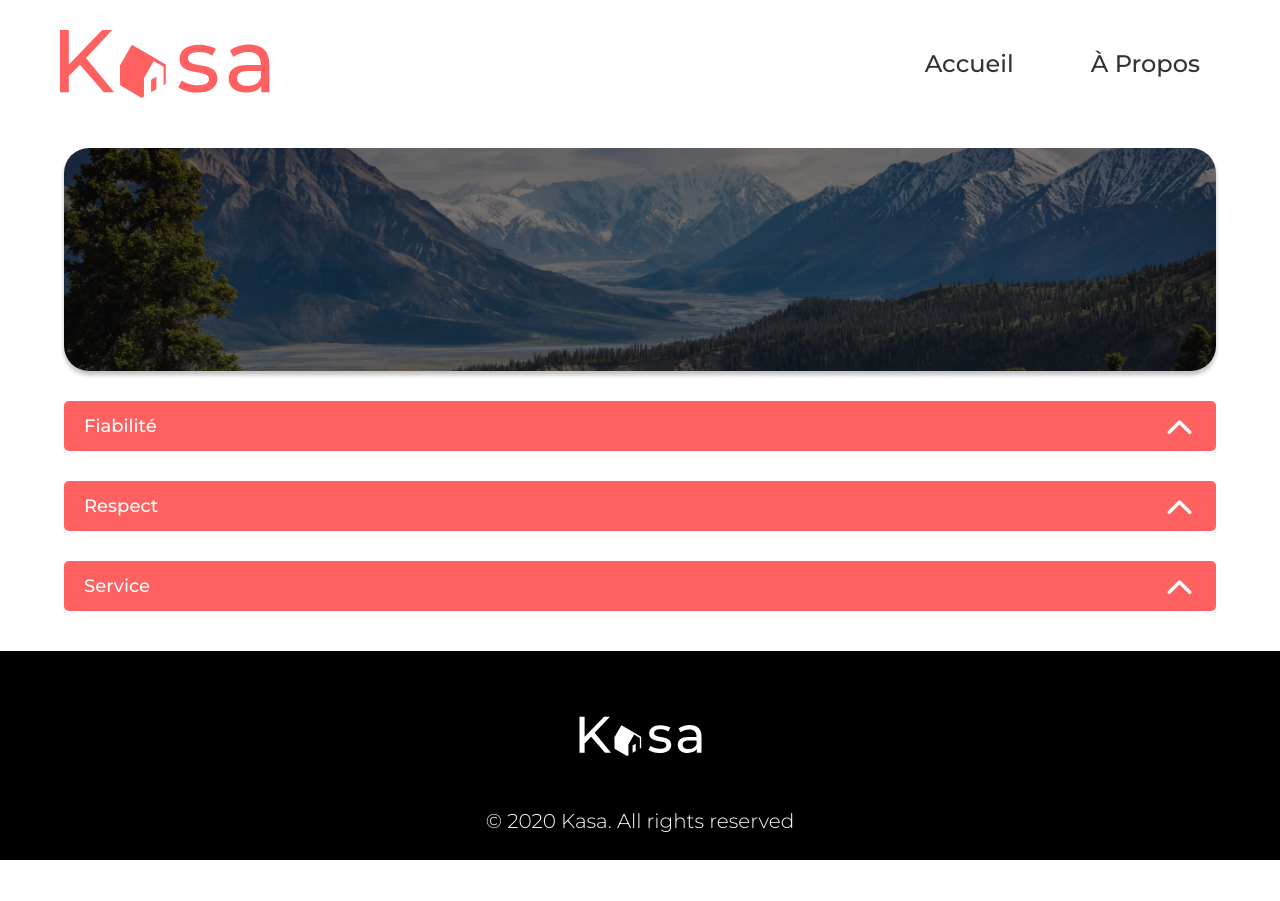
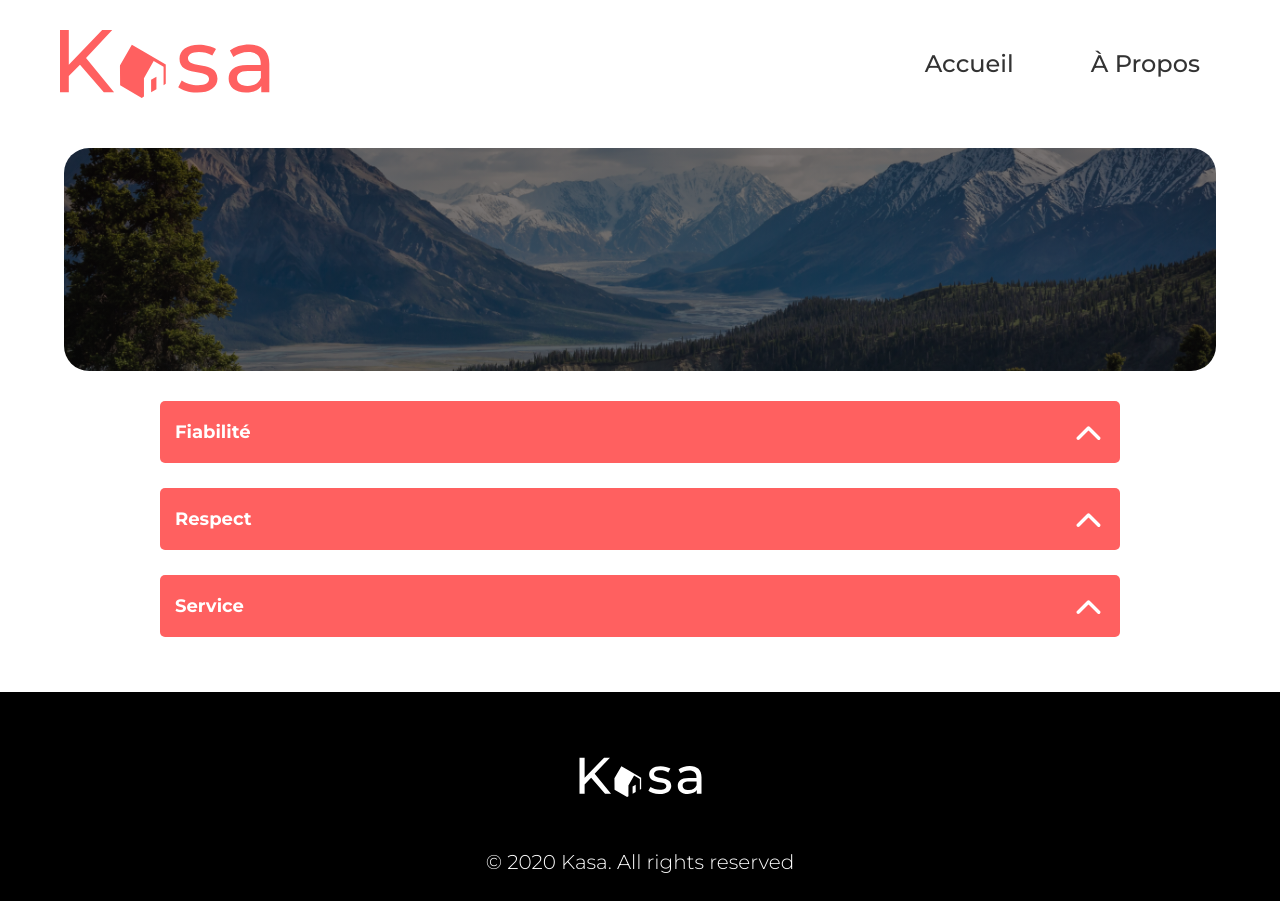
Before and after one commit to enzolp28/Kasa, a React (Vite) app: page / in a window 1280 px wide. Before the commit the page ends 860 px from the top, so only its background shows below. Built offline with nearby package versions, Linux system fonts and the light colour scheme.

Commit message:
menu deroulant page a propos

```diff
--- a/src/composants/menu.jsx
+++ b/src/composants/menu.jsx
@@ -1,14 +1,32 @@
 import Arrow from '@/assets/arrow.svg'
 import '../styles/menu.scss'
+import { useState } from 'react'
 
 
 export default function Menu({ titre }) {
+
+    const [open, setOpen] = useState(false)
+
     return (
         <div className="menu-container">
-            <div className="menu">
+            <div className="menu" onClick={() => setOpen(!open)}>
                 <h3 className='menu__title'>{titre}</h3>
-                <img className='menu__arrow' src={Arrow} alt="flèche menu" />
+                <img className={`menu__arrow${open ? '-clicked' : ''}`} src={Arrow} alt="flèche menu" />
             </div>
+            <div className={`menu-liste ${open ? 'open' : ''}`} >
+                <ul>
+                    <li>
+                        <a href="#">Chambre 1</a>
+                    </li>
+                    <li>
+                        <a href="#">Chambre 1</a>
+                    </li>
+                    <li>
+                        <a href="#">Chambre 1</a>
+                    </li>
+                </ul>
+            </div>
+
         </div>
     )
 }
--- a/src/index.scss
+++ b/src/index.scss
@@ -4,3 +4,11 @@
     margin: 0;
     padding: 0;
 }
+
+body {
+    font-family: 'Montserrat', sans-serif;
+}
+
+a {
+    text-decoration: none;
+}
--- a/src/pages/A-propos/Apropos.jsx
+++ b/src/pages/A-propos/Apropos.jsx
@@ -8,10 +8,13 @@ export default function Apropos() {
     return (
         <>
             <Nav />
-            <Baniere className="apropos" />
-            <Menu titre="Fiabilité" />
-            <Menu titre="Respect" />
-            <Menu titre="Service" />
+            <div className="main-apropos">
+                <Baniere className="apropos" />
+                <Menu titre="Fiabilité" />
+                <Menu titre="Respect" />
+                <Menu titre="Service" />
+            </div>
+
             <Footer />
         </>
     )
--- a/src/pages/A-propos/apropos.scss
+++ b/src/pages/A-propos/apropos.scss
@@ -1,12 +1,17 @@
+
+.main-apropos {
+    display: flex;
+    flex-direction: column;
+    align-items: center;
+
+}
+
+
 .apropos {
-    display: flex;
-    justify-content: center;
-    align-items: center;
     width: 90%;
     height: 223px;
     background: linear-gradient(0deg, rgba(11, 11, 11, 0.592), rgba(14, 9, 9, 0.551)), url('../../assets/baniere-apropos.png') no-repeat;
     background-size: cover;
     background-position: center;
     border-radius: 25px;
-    box-shadow: 0px 4px 4px 0px #00000040;
 }
--- a/src/styles/menu.scss
+++ b/src/styles/menu.scss
@@ -1,33 +1,74 @@
 .menu-container {
     display: flex;
     justify-content: center;
+    flex-direction: column;
+    align-items: center;
     width: 100%;
-    height: 50px;
-    margin-top: 30px;
+    margin-top: 10px;
+    margin-bottom: 15px;
 
     :hover {
         cursor: pointer;
     }
+
 }
 
 .menu {
     display: flex;
     justify-content: space-between;
     align-items: center;
-    width: 90%;
-    height: 50px;
+    width: 75%;
+    height: 100%;
     background: #FF6060;
     border-radius: 5px;
     // box-shadow: 0px 4px 4px 0px #00000040;
-    padding: 0 20px;
+    padding: 15px;
+    z-index: 2;
+
 
     &__title {
         font-family: 'Montserrat';
         font-style: normal;
-        font-weight: 500;
+        font-weight: 700;
         font-size: 18px;
         line-height: 25px;
         color: #FFFFFF;
     }
 
+    &__arrow {
+        transition: transform 0.3s ease-in-out;
+    }
 }
+.menu-liste {
+    background-color: #f6f6f6;
+    width: 75%;
+    height: auto;
+    border-radius: 5px;
+    margin-bottom: 10px;
+    display: none;
+
+    ul {
+        list-style: none;
+        margin: 25px;
+
+        li {
+            margin-top: 10px;
+            font-weight: 400;
+            font-size: 18px;
+            line-height: 25px;
+
+            a {
+                color: #000000;
+            }
+        }
+    }
+}
+
+.open {
+    display: block;
+}
+
+.menu__arrow-clicked {
+    transition: transform 0.3s ease-in-out;
+    transform: rotate(180deg);
+}
--- a/src/styles/nav.css
+++ b/src/styles/nav.css
@@ -41,7 +41,7 @@
     text-decoration: underline;
 }
 
-@media (max-width: 480px) {
+@media (max-width: 700px) {
     .nav {
         padding: 10px;
     }
@@ -52,8 +52,8 @@
     }
 
     .nav__links ul {
-        gap: 15px; /* Réduire encore l'espace entre les éléments */
-        font-size: 16px; /* Réduire davantage la taille de la police */
+        gap: 15px;
+        font-size: 16px;
     }
 
     .nav__links ul li a {
```
